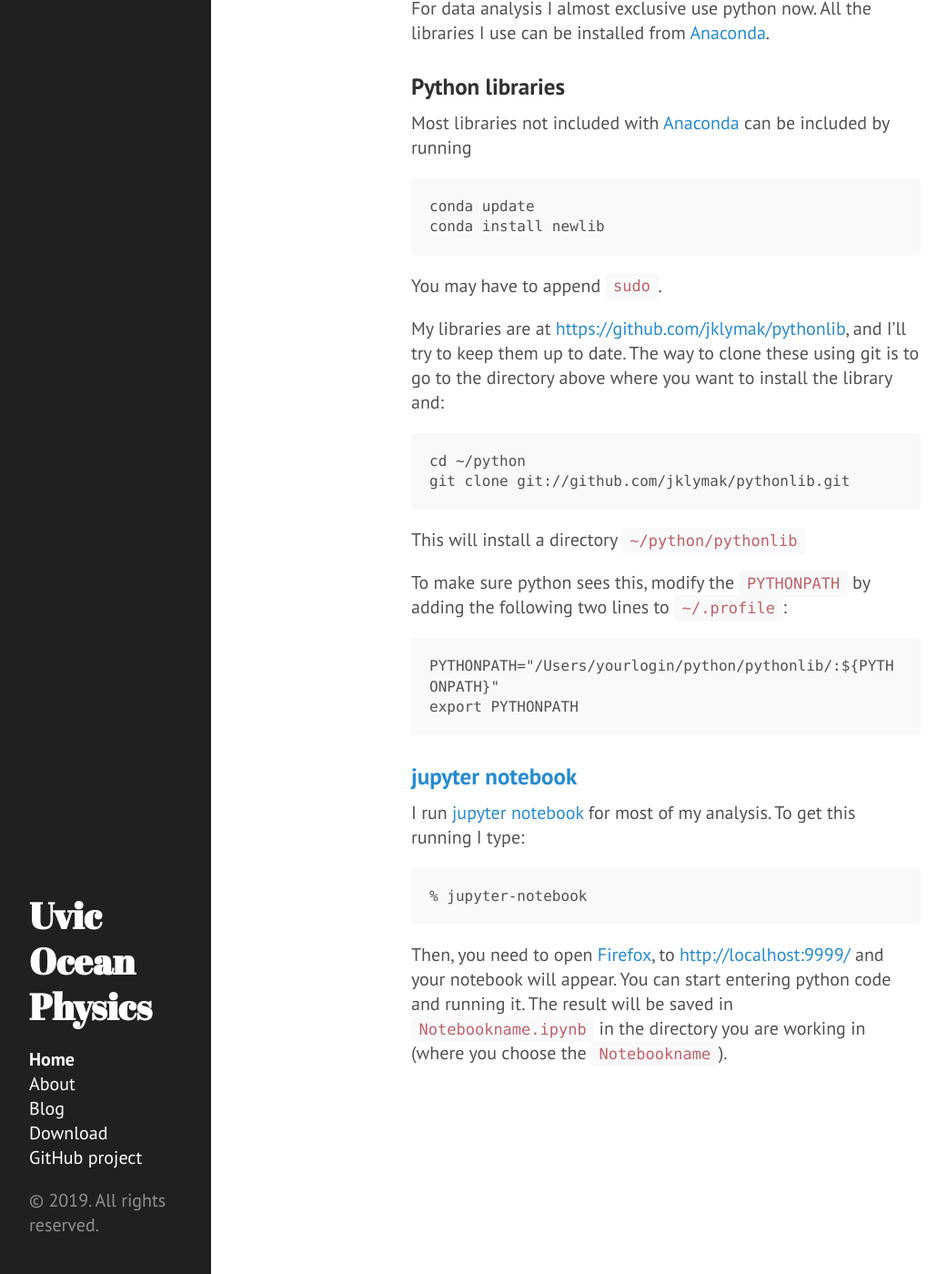
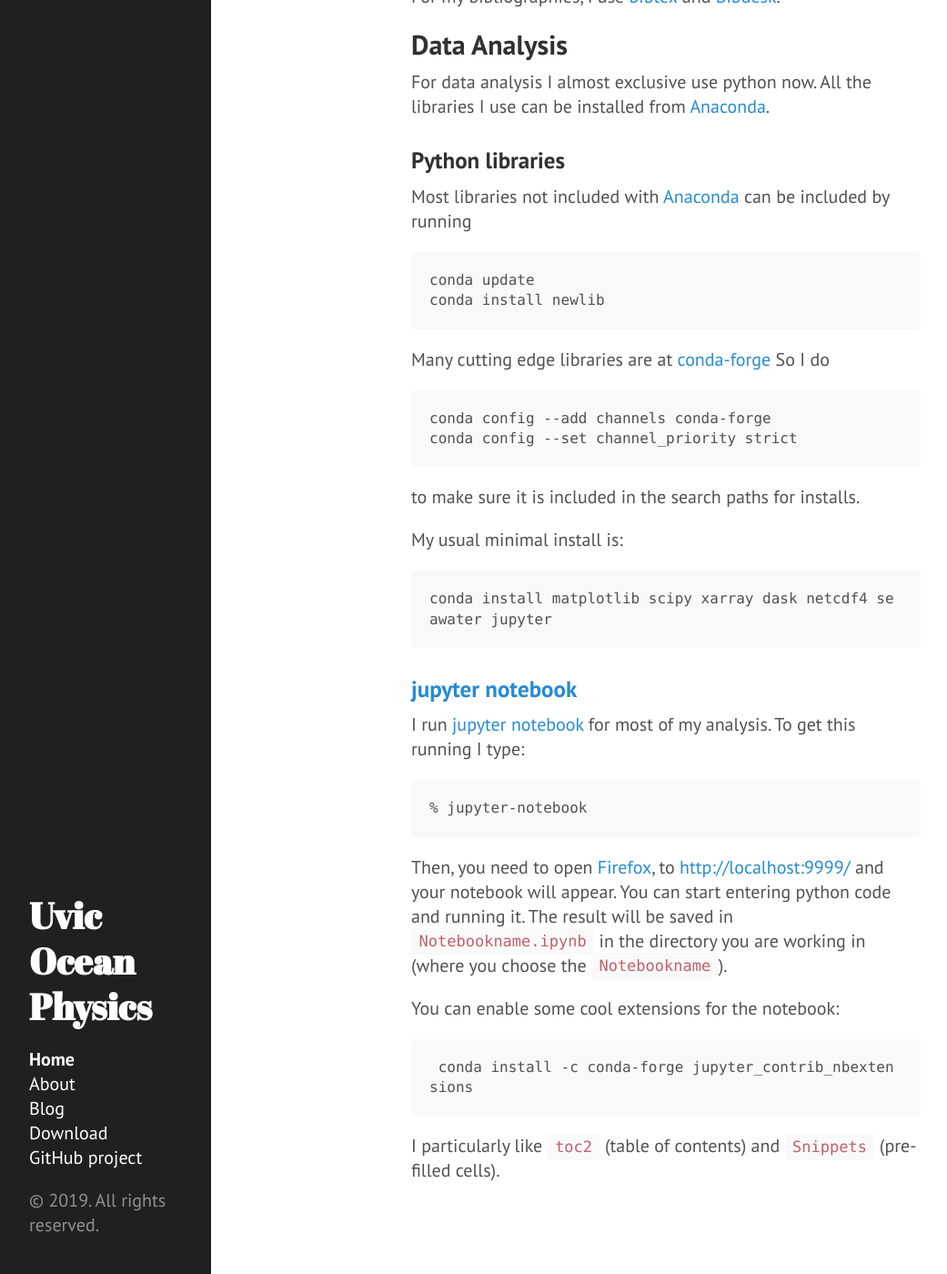
Before and after one commit to jklymak/jklymak.github.io, a Jekyll site: the page built from index.md, in a window 1280 px wide and 1400 px high, scrolled down 1445 px. Shown: the whole window at 91% size, without its empty margins (8-1049 px from the left). Built offline with Jekyll 4.4.1, drawn with Linux system fonts in a browser that asks for light colours; some of the changed text lies outside the part shown.

Commit message:
UPDATE: 2019

```diff
--- a/index.md
+++ b/index.md
@@ -6,10 +6,6 @@
 # Uvic Ocean Physics software page
 
 This is a list of useful software we may need.
-
-## [brew](http://brew.sh)
-
-If `brew` is not already on your computer, see Install Homebrew at [http://brew.sh]() and follow the prompts.  Brew is the *nix package manager for OS X, and it largely has what we want.
 
 ## [git](github.com)
 
@@ -29,13 +25,19 @@
 
 and you will be able to see it at [http://localhost:4000/]().
 
+## [brew](http://brew.sh)
+
+If `brew` is not already on your computer, see Install Homebrew at [http://brew.sh]() and follow the prompts.  Brew is the unix package manager for OS X, and it largely has what we want.  However, note that a lot of things that I used to use brew for are now available by anaconda, and using one packaged manager is better than a lot.
+
+
+
 ## Editors and Document Preparation:
 
-For general editing, I use [Sublime Text](http://www.sublimetext.com) or Emacs.
+For general editing, I use [Atom](https://atom.io).
 
 For formal document preparation, I keep a Latex files.  For OS X use [MacTeX](https://tug.org/mactex/) and it will install TexShop and BibDesk
 
-For [LaTeX](http://www.latex-project.org) I use [TexShop](http://pages.uoregon.edu/koch/texshop/), or [TexPad](https://www.texpadapp.com).
+For [LaTeX](http://www.latex-project.org) I use [TexPad](https://www.texpadapp.com).
 
 For my bibliographies, I use [bibtex](http://www.bibtex.org) and [Bibdesk](http://bibdesk.sourceforge.net).
 
@@ -50,25 +52,30 @@
     conda update
     conda install newlib
 
-You may have to append `sudo`.
+Many cutting edge libraries are at [conda-forge](https://conda-forge.org/#about)
+So I do
 
-My libraries are at [https://github.com/jklymak/pythonlib](https://github.com/jklymak/pythonlib), and I'll try to keep them up to date.  The way to clone these using git is to go to the directory above where you want to install the library and:
+    conda config --add channels conda-forge
+    conda config --set channel_priority strict
 
-    cd ~/python
-    git clone git://github.com/jklymak/pythonlib.git
+to make sure it is included in the search paths for installs.
 
-This will install a directory `~/python/pythonlib`
+My usual minimal install is:
 
-To make sure python sees this, modify the `PYTHONPATH` by adding the following two lines to `~/.profile`:
+    conda install matplotlib scipy xarray dask netcdf4 seawater jupyter
 
-    PYTHONPATH="/Users/yourlogin/python/pythonlib/:${PYTHONPATH}"
-    export PYTHONPATH
 
 ### [jupyter notebook](http://jupyter.org)
 
-I run [jupyter notebook](http://jupyter.org) for most of my analysis.  To get this running I  type:
+I run [jupyter notebook](http://jupyter.org) for most of my analysis.  To get this running I type:
 
     % jupyter-notebook
 
 
 Then, you need to open [Firefox](www.mozilla.org/en-US/firefox/new/), to [http://localhost:9999/](http://localhost:9999/) and your notebook will appear.  You can start entering python code and running it.  The result will be saved in `Notebookname.ipynb` in the directory you are working in (where you choose the `Notebookname`).
+
+You can enable some cool extensions for the notebook:
+
+     conda install -c conda-forge jupyter_contrib_nbextensions
+
+I particularly like `toc2` (table of contents) and `Snippets` (pre-filled cells).
```
